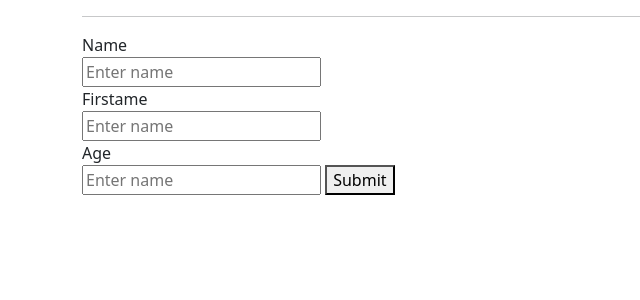
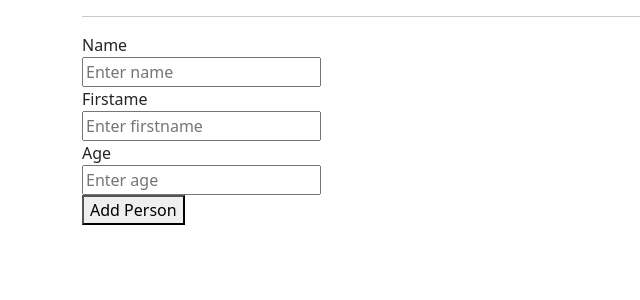
Before and after one commit to gKits/simple-table-website, a Flask app: page /create/ in a window 1280 px wide. Shown: the top 300 px of the page, without its empty margins (0-640 px from the left). Run offline with Flask 2, Linux system fonts and the light colour scheme.

Commit message:
Add form values for more precisie function handling

```diff
--- a/templates/create.html
+++ b/templates/create.html
@@ -1,24 +1,24 @@
-{% extends 'base.html' %}
+{% extends "base.html" %}
 
 {% block content %}
-    <form method="post">
+    <form method="POST">
        <label for="name">Name</label>
        <br>
        <input type="text" name="name"
-               placeholder="Enter name"
-               value="{{ request.form['name'] }}"></input>
+              placeholder="Enter name"></input>
        <br>
        <label for="firstname">Firstame</label>
        <br>
        <input type="text" name="firstname"
-               placeholder="Enter name"
-               value="{{ request.form['firstname'] }}"></input>
+              placeholder="Enter firstname"></input>
        <br>
        <label for="age">Age</label>
        <br>
        <input type="text" name="age"
-               placeholder="Enter name"
-               value="{{ request.form['age'] }}"></input>
-        <button type="submit" name="submit">Submit</button>
+              placeholder="Enter age"></input>
+       <br>
+       <button type="submit" name="submit"
+               value="add_person">Add Person</button>
     </form>
+
 {% endblock %}
```
Lines whose indentation alone changed are shown as unchanged.
